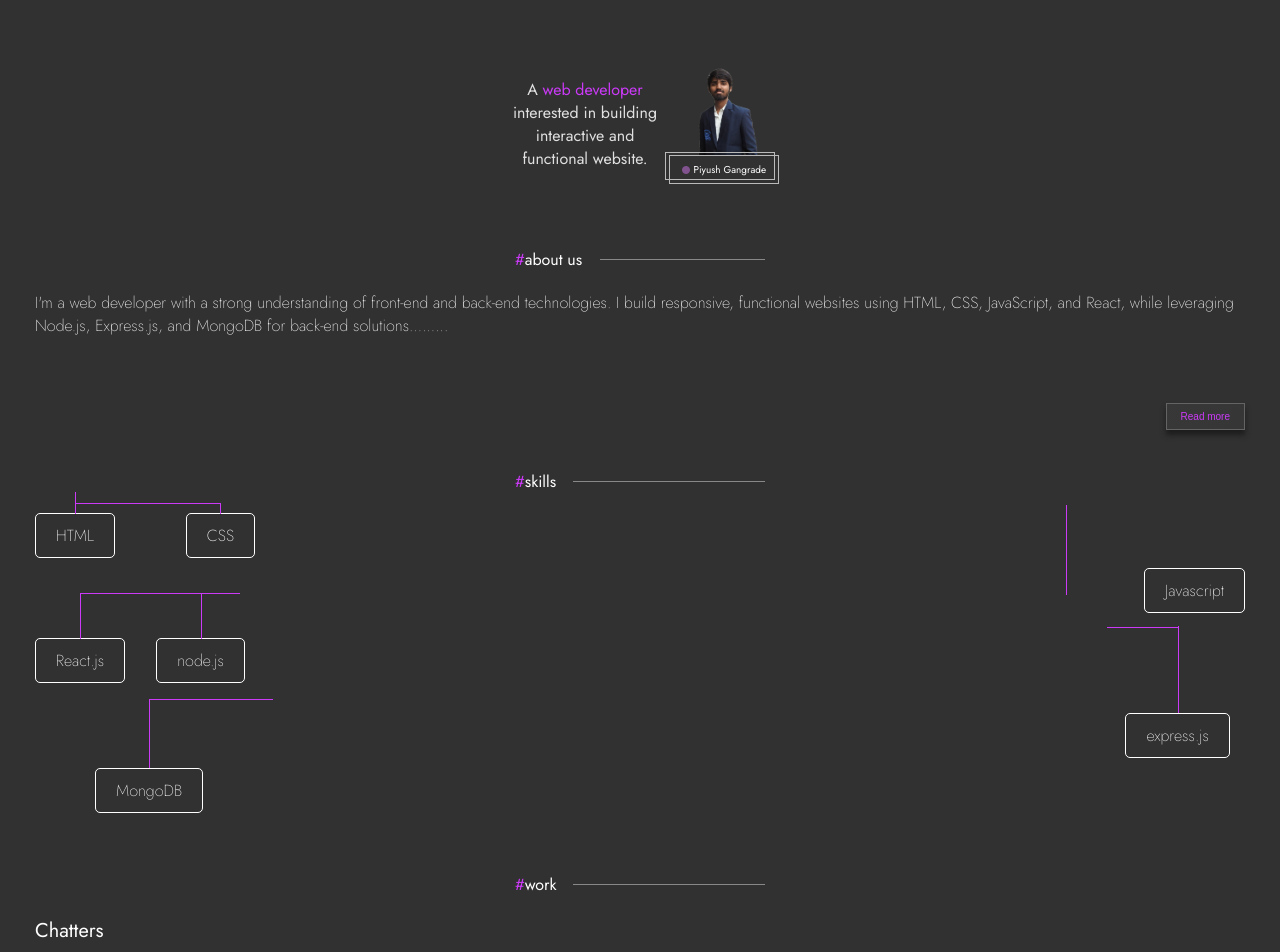
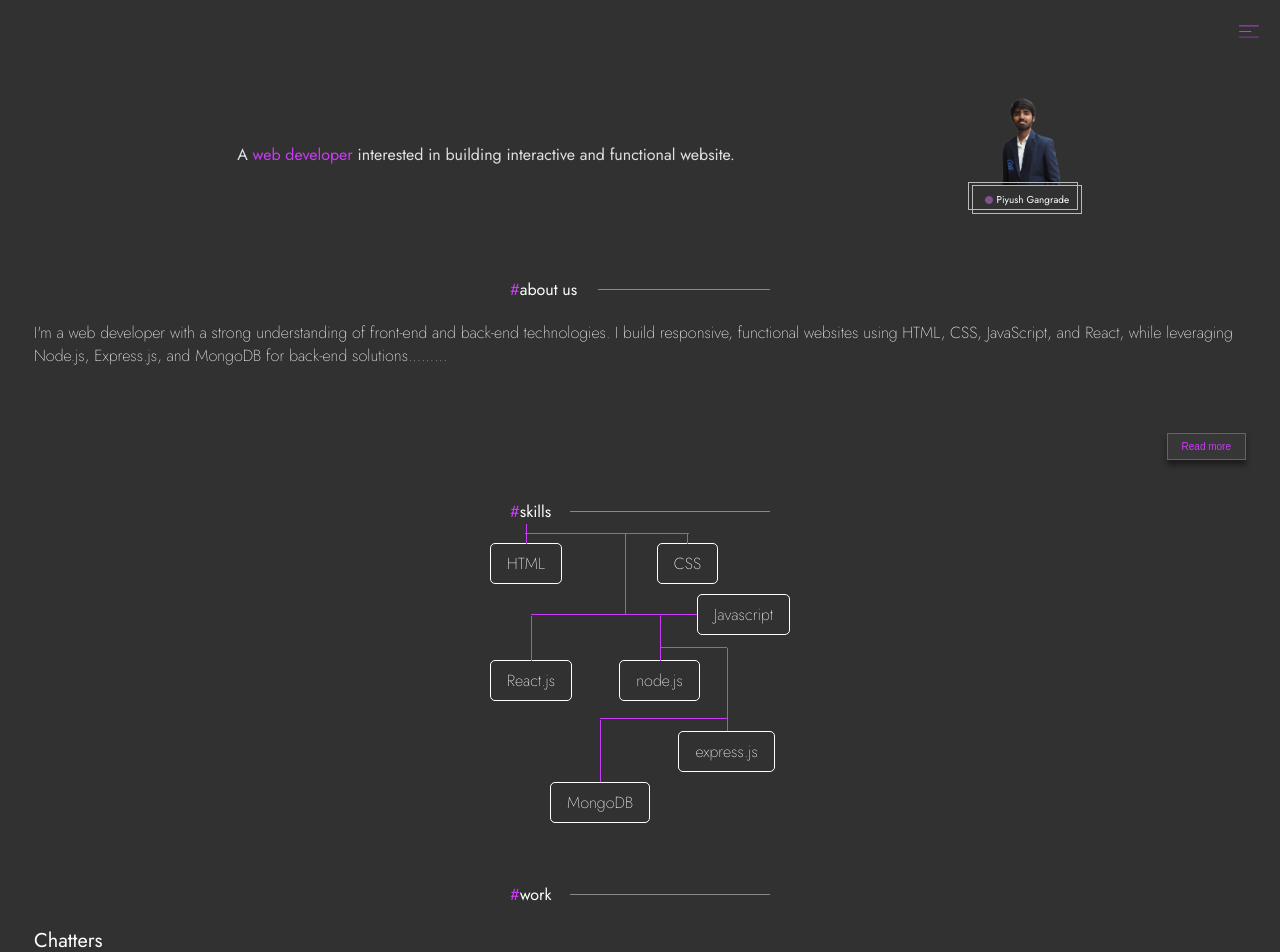
Before and after one commit to piyush-gangrade/portfolio, a React (Vite) app: page / in a window 1280 px wide. Shown: the top 952 px of the page. Built offline with nearby package versions, Linux system fonts and the light colour scheme.

Commit message:
add nav-bar and fix some bugs

```diff
--- a/src/App.css
+++ b/src/App.css
@@ -1,35 +1,43 @@
-.purple{
-    color: #CB3AF7;
+.navbar{
+    display: flex;
+    justify-content: end;
+    align-items: center;
+    margin: 1rem;
 }
 
-.heading{
-    width: 250px;
-    margin: auto;
-    position: relative;
+.nav-items{
+    display: flex;
+    max-width: 0;
+    overflow: hidden;
+    transition: max-width 0.5s;
 }
 
-.heading::before{
-    content: '';
-    position: absolute;
-    width: 77%;
-    height: 0.3px;
-    background-color: #888888;
-    bottom: 50%;
-    right: 0%;
+.unhidden{
+    max-width: 20rem;
+    transition: max-width 2s;
+
 }
 
+.nav-item{
+    font-size: 0.54rem;
+    margin-right: 1rem;
+    color: #FFFFFF;
+    text-decoration: none;
+}
 
-/* .heading-text{
-    padding-right: 16px;
-    border: 1px solid #FFFFFF;
-} */
+.menu-btn{
+    display: flex;
+    justify-content: center;
+    align-items: center;
+    border: none;
+    background: none;
+    width: 30px;
+    height: 30px;
+    transform: rotate(1turn);
+    transition: transform 0.5s;
+}
 
-
-.btn{
-    font-size: 10px;
-    color: #CB3AF7;
-    background: linear-gradient(88.854deg, rgba(217, 217, 217, 4%) 0%, rgba(115, 115, 115, 8%) 100%);
-    padding: 7px 14px;
-    border: 0.3px solid #646464;
-    box-shadow: 0px 5px 5px #1d1d1d;
+.rotate{
+    transform: rotate(0);
+    transition: transform 2s;
 }
--- a/src/App.jsx
+++ b/src/App.jsx
@@ -1,5 +1,6 @@
 import React from "react";
 import Home from "./components/home/Home.jsx";
+import Navbar from "./components/Navbar.jsx";
 import About from "./components/about/About.jsx";
 import Skills from "./components/skills/Skills.jsx";
 import Work from "./components/work/Work.jsx";
@@ -9,6 +10,7 @@ import "./App.css";
 export default function App() {
   return (
     <>
+      <Navbar />
       <Home />
       <About />
       <Skills />
--- /dev/null
+++ b/src/components/Navbar.jsx
@@ -0,0 +1,21 @@
+import React, { useState } from "react";
+import menu from "../assets/menu-hamburger.svg";
+import close from "../assets/close.svg";
+
+export default function Navbar() {
+    const [showNav, setShowNav] = useState(false);
+
+    return <>
+        <div className="navbar">
+            <div className={`nav-items ${showNav?"unhidden": ""}`}>
+                <a className="nav-item" href="#home"><span className="purple">#</span>home</a>
+                <a className="nav-item" href="#about"><span className="purple">#</span>about</a>
+                <a className="nav-item" href="#skills"><span className="purple">#</span>skills</a>
+                <a className="nav-item" href="#work"><span className="purple">#</span>work</a>
+                <a className="nav-item" href="#contact"><span className="purple">#</span>contact</a>
+                <a className="nav-item" href="#home"><span className="purple">#</span>resume</a>
+            </div>
+            <button className={`menu-btn ${showNav?"rotate":""}`} onClick={()=>{setShowNav(!showNav)}}><img src={showNav?close:menu} alt="menu-hamburger"/></button>
+        </div>
+    </>
+}
--- a/src/components/about/about.css
+++ b/src/components/about/about.css
@@ -3,7 +3,7 @@
 }
 
 .about-container{
-    margin: 20px 35px;
+    margin: 1.25rem 2.125rem;
 }
 
 .about-text{
@@ -12,7 +12,7 @@
 
 .about-para{
     display: block;
-    margin-top: 20px;
+    margin-top: 1.25rem;
 }
 
 .hidden-text,
@@ -31,13 +31,13 @@
 .read-btn-cnt{
     display: flex;
     justify-content: end;
-    margin: 20px 0 40px;
+    margin: 1.25rem 0 2.5rem;
 }
 
 .hidden-btn{
-    margin-top: 10px;
+    margin-top: 0.625rem;
 }
 
 .resume-btn{
-    margin-right: 20px;
+    margin-right: 1.25rem;
 }
--- a/src/components/contact/contact.css
+++ b/src/components/contact/contact.css
@@ -3,7 +3,7 @@
 }
 
 .contact-container{
-    margin: 20px 35px;
+    margin: 1.25rem 2.125rem;
 }
 
 .contact-text{
@@ -18,7 +18,7 @@
     align-items: center;
     border: 0.3px solid #ABB2BF;
     padding: 15px ;
-    margin: 30px 0px 60px;
+    margin: 2rem 0px 3.75rem;
     position: relative;
 }
 
@@ -33,14 +33,16 @@
 }
 
 .contact-link{
-    padding-left: 50px;
+    padding-left: 3.125rem;
     color: #ABB2BF;
     position: relative;
     align-self: flex-start;
+    font-size: 0.875rem;
+    text-decoration: none;
 }
 
 .linkedin{
-    margin: 16px 0 8px;
+    margin: 1rem 0 0.75rem;
 }
 
 .linkedin::before{
--- a/src/components/home/home.css
+++ b/src/components/home/home.css
@@ -1,15 +1,14 @@
 #home{
     display: flex;
-    justify-content: center;
+    justify-content: space-evenly;
     align-items: center;
-    margin: 4rem 0rem;
+    margin: 3rem 0rem 4rem;
 }
 
 .home-text{
     color: #E0E0E0;
     text-align: center;
-    font-size: 16px;
-    width: 168px;
+    width: 45%;
 }
 
 .profile-container{
--- a/src/components/skills/skills.css
+++ b/src/components/skills/skills.css
@@ -3,19 +3,20 @@
 }
 
 .skill-container{
-    margin: 20px 35px 60px;
+    width: 300px;
+    margin: 1.25rem auto 3.75rem;
 }
 
 .skill-list{
-    margin-top: 10px;
+    margin-top: 0.625rem;
+    list-style-type: none;
     position: relative;
-    list-style-type: none;
 }
 
 .skill{
     display: inline-block;
     font-weight: 200;
-    padding: 10px 20px;
+    padding: 0.5rem 1rem;
     border: 0.3px solid #FFFFFF;
     border-radius: 5px;
     position: relative;
@@ -29,20 +30,19 @@
 
 
 .level-1{
-    width: 220px;
+    width: 76%;
     display: flex;
     justify-content: space-between;
-
 }
 
 .level-1::before{
     content: '';
     background-color: #CB3AF7;
     position: absolute;
-    width: 66.5%;
+    width: 71.8%;
     height: 0.2px;
-    top: -10px;
-    left: 18%;
+    bottom: 125%;
+    left: 15.5%;
 }
 
 .skill-1::before{
@@ -65,36 +65,46 @@
     justify-content: end;
 }
 
+.level-2::before{
+    content: '';
+    background-color: #CB3AF7;
+    position: absolute;
+    width: 55.2%;
+    height: 0.2px;
+    bottom: 50%;
+    right: 31%;
+}
+
 .skill-3::before{
     width: 0.2px;
-    height: 210%;
-    bottom: 40%;
+    height: 209%;
+    bottom: 50%;
     left: -80%;
 }
 
 .level-3{
-    width: 210px;
+    width: 70%;
     display: flex;
     justify-content: space-between;
     margin-top: 25px;
 
 }
 
-.level-3::before{
+.skill-4::before,
+.skill-5::before{
+    width: 0.2px;
+    height: 114%;
+    bottom: 101%;
+    left: 50%;
+}
+
+.skill-5::after{
     content: '';
     background-color: #CB3AF7;
     position: absolute;
-    width: 76%;
+    width: 86%;
     height: 0.2px;
-    bottom: 200%;
-    left: 21.5%;
-}
-
-.skill-4::before,
-.skill-5::before{
-    width: 0.2px;
-    height: 105%;
-    bottom: 101%;
+    bottom: 135%;
     left: 50%;
 }
 
@@ -108,23 +118,20 @@
 }
 
 .skill-6::before{
-    content: '';
-    background-color: #CB3AF7;
-    position: absolute;
-    width: 69%;
-    height: 0.2px;
-    bottom: 303%;
-    left: -19%;
+    width: 0.2px;
+    height: 214%;
+    bottom: 102%;
+    left: 50%;
 }
 
 .skill-6::after{
     content: '';
     background-color: #CB3AF7;
     position: absolute;
-    width: 0.2px;
-    height: 202%;
-    bottom: 102%;
-    left: 50%;
+    width: 134%;
+    height: 0.2px;
+    bottom: 135%;
+    right: 50%;
 }
 
 .skill-7{
@@ -132,21 +139,8 @@
 }
 
 .skill-7::before{
-    content: '';
-    background-color: #CB3AF7;
-    position: absolute;
     width: 0.2px;
     height: 160%;
     bottom: 102%;
     left: 50%;
 }
-
-.skill-7::after{
-    content: '';
-    background-color: #CB3AF7;
-    position: absolute;
-    width: 117%;
-    height: 0.2px;
-    bottom: 262%;
-    left: 50%;
-}
--- a/src/components/work/work.css
+++ b/src/components/work/work.css
@@ -5,11 +5,11 @@
     display: flex;
     flex-direction: column;
     align-items: center;
-    margin: 20px 35px;
+    margin: 1.25rem 2.125rem;
 }
 .project-heading{
-    font-size: 20px;
-    margin-bottom: 20px;
+    font-size: 1.25rem;
+    margin-bottom: 1.25rem;
     align-self: start;
 }
 
@@ -20,7 +20,7 @@
 
 .project-des{
     font-weight: 200;
-    margin: 15px 0px 30px;
+    margin: 1rem 0px 2rem;
 }
 
 .project-link .btn{
@@ -40,7 +40,7 @@
 }
 
 .view-btn-cnt{
-    margin: 0px 35px 60px;
+    margin: 0px 2.125rem 3.75rem;
     display: flex;
     justify-content: end;
 }
--- a/src/index.css
+++ b/src/index.css
@@ -11,3 +11,32 @@ html{
     background-color: #313131;
     color: #ffffff;
 }
+
+.purple{
+    color: #CB3AF7;
+}
+
+.heading{
+    width: 260px;
+    margin: auto;
+    position: relative;
+}
+
+.heading::before{
+    content: '';
+    position: absolute;
+    width: 77%;
+    height: 0.3px;
+    background-color: #888888;
+    bottom: 50%;
+    right: 0%;
+}
+
+.btn{
+    font-size: 10px;
+    color: #CB3AF7;
+    background: linear-gradient(88.854deg, rgba(217, 217, 217, 4%) 0%, rgba(115, 115, 115, 8%) 100%);
+    padding: 7px 14px;
+    border: 0.3px solid #646464;
+    box-shadow: 0px 5px 5px #1d1d1d;
+}
```
Also changed, not shown: src/assets/close.svg (added), src/assets/menu-hamburger.svg.
